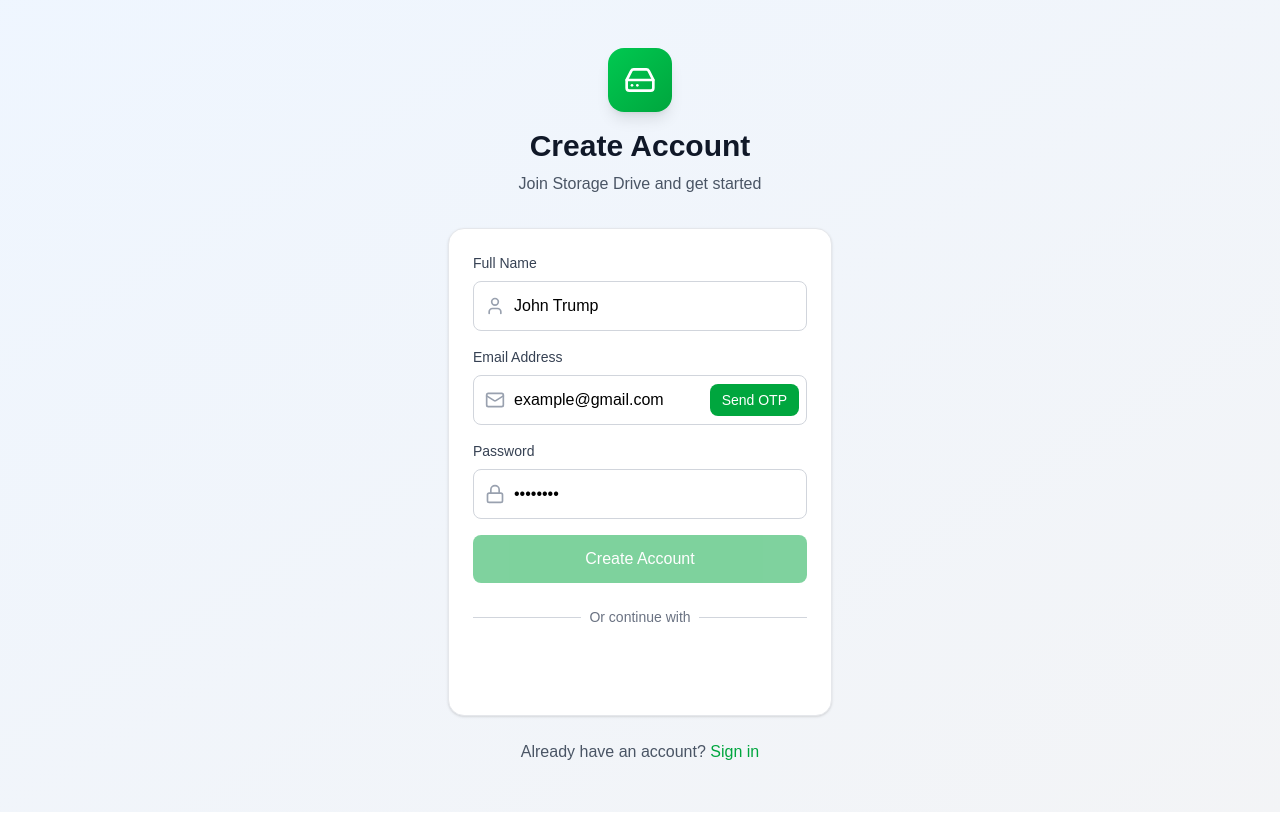
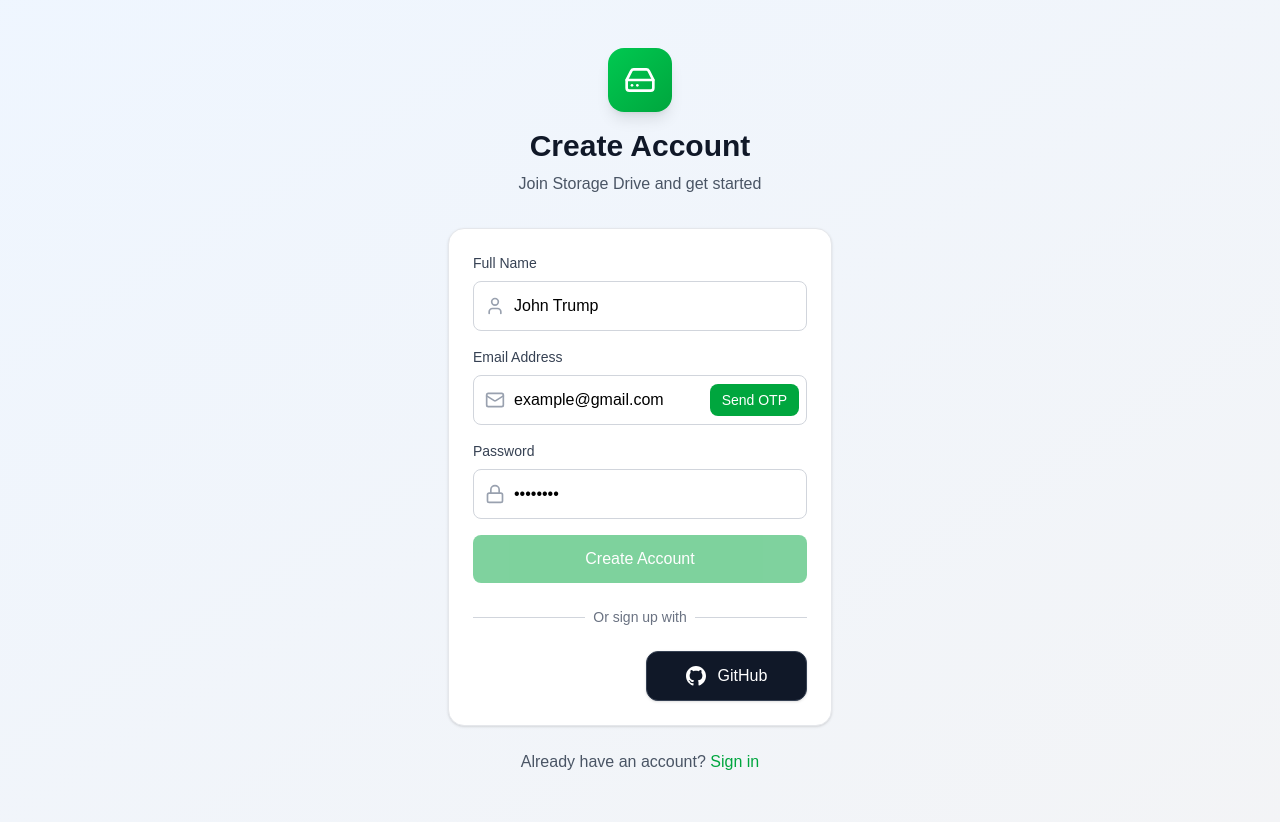
Before and after one commit to JanakBB/storage-app-frontend, a React (Vite) app: page /register in a window 1280 px wide. Built offline with nearby package versions, Linux system fonts and the light colour scheme; no server answers.

Commit message:
add login with github

```diff
--- a/src/Login.jsx
+++ b/src/Login.jsx
@@ -1,7 +1,7 @@
 import { useState } from "react";
 import { useNavigate, Link } from "react-router-dom";
 import { GoogleLogin } from "@react-oauth/google";
-import { loginWithGoogle } from "./api/authApi";
+import { loginWithGoogle, loginWithGitHub } from "./api/authApi"; // Both Google + GitHub
 import { loginUser } from "./api/userApi";
 import { HardDrive, Shield, Mail, Lock } from "lucide-react";
 
@@ -14,12 +14,14 @@
   const [isLoading, setIsLoading] = useState(false);
   const navigate = useNavigate();
 
+  // Handle input changes
   const handleChange = (e) => {
     const { name, value } = e.target;
     if (serverError) setServerError("");
     setFormData((prev) => ({ ...prev, [name]: value }));
   };
 
+  // Email + Password Login
   const handleSubmit = async (e) => {
     e.preventDefault();
     setIsLoading(true);
@@ -28,7 +30,6 @@
       if (data.error) setServerError(data.error);
       else navigate("/");
     } catch (err) {
-      console.error("Login error:", err);
       setServerError(err.response?.data?.error || "Something went wrong.");
     } finally {
       setIsLoading(false);
@@ -50,10 +51,11 @@
         <p className="text-gray-600">Sign in to your Storage Drive account</p>
       </div>
 
-      {/* Login Form */}
+      {/* Main Login Card */}
       <div className="bg-white rounded-2xl shadow-sm border border-gray-200 p-6 mb-6">
+        {/* Email + Password Form */}
         <form onSubmit={handleSubmit} className="space-y-4">
-          {/* Email Field */}
+          {/* Email */}
           <div>
             <label
               htmlFor="email"
@@ -81,7 +83,7 @@
             </div>
           </div>
 
-          {/* Password Field */}
+          {/* Password */}
           <div>
             <label
               htmlFor="password"
@@ -144,24 +146,38 @@
           </div>
         </div>
 
+        {/* Google + GitHub Buttons (Side by Side) */}
+        <div className="grid grid-cols-2 gap-3">
           {/* Google Login */}
           <div className="flex justify-center">
             <GoogleLogin
               onSuccess={async (credentialResponse) => {
                 try {
-                const data = await loginWithGoogle(
-                  credentialResponse.credential
-                );
-                if (!data.error) navigate("/");
+                  await loginWithGoogle(credentialResponse.credential);
+                  navigate("/");
                 } catch (err) {
                   console.error("Google login failed:", err);
                 }
               }}
-            onError={() => console.log("Login Failed")}
-            theme="filled_blue"
-            text="continue_with"
-            useOneTap
+              onError={() => console.log("Google Login Failed")}
+              theme="outline"
+              size="large"
+              width="100%"
+              shape="pill"
             />
+          </div>
+
+          {/* GitHub Login Button */}
+          <button
+            onClick={loginWithGitHub}
+            className="flex items-center justify-center gap-3 px-6 py-3 bg-gray-900 hover:bg-gray-800 text-white font-medium rounded-xl border border-gray-700 transition-all duration-200 shadow-sm hover:shadow-md"
+          >
+            {/* GitHub Logo */}
+            <svg className="w-5 h-5" viewBox="0 0 24 24" fill="currentColor">
+              <path d="M12 0c-6.626 0-12 5.373-12 12 0 5.302 3.438 9.8 8.207 11.387.599.111.793-.261.793-.577v-2.234c-3.338.726-4.033-1.416-4.033-1.416-.546-1.387-1.333-1.756-1.333-1.756-1.089-.745.083-.729.083-.729 1.205.084 1.839 1.237 1.839 1.237 1.07 1.834 2.807 1.304 3.492.997.107-.775.418-1.305.762-1.604-2.665-.305-5.467-1.334-5.467-5.931 0-1.311.469-2.381 1.236-3.221-.124-.303-.535-1.524.117-3.176 0 0 1.008-.322 3.301 1.23.957-.266 1.983-.399 3.003-.404 1.02.005 2.047.138 3.006.404 2.291-1.552 3.297-1.23 3.297-1.23.653 1.653.242 2.874.118 3.176.77.84 1.235 1.911 1.235 3.221 0 4.609-2.807 5.624-5.479 5.921.43.372.823 1.102.823 2.222v3.293c0 .319.192.694.801.576 4.765-1.589 8.199-6.086 8.199-11.386 0-6.627-5.373-12-12-12z" />
+            </svg>
+            GitHub
+          </button>
         </div>
       </div>
 
--- a/src/Register.jsx
+++ b/src/Register.jsx
@@ -1,7 +1,8 @@
 import { useState, useEffect } from "react";
 import { useNavigate, Link } from "react-router-dom";
 import { GoogleLogin } from "@react-oauth/google";
-import { loginWithGoogle, sendOtp, verifyOtp } from "./api/authApi";
+import { loginWithGoogle, loginWithGitHub } from "./api/authApi"; // ← GitHub added
+import { sendOtp, verifyOtp } from "./api/authApi";
 import { registerUser } from "./api/userApi";
 import {
   HardDrive,
@@ -131,7 +132,7 @@
             </div>
           </div>
 
-          {/* Email Field with OTP */}
+          {/* Email + OTP */}
           <div>
             <label className="block text-sm font-medium text-gray-700 mb-2">
               Email Address
@@ -169,15 +170,9 @@
                 )}
               </button>
             </div>
-            {serverError && (
-              <div className="flex items-center gap-2 mt-2 text-red-600 text-sm">
-                <Shield size={16} />
-                <span>{serverError}</span>
-              </div>
-            )}
           </div>
 
-          {/* OTP Verification */}
+          {/* OTP Field */}
           {otpSent && (
             <div>
               <label className="block text-sm font-medium text-gray-700 mb-2">
@@ -216,7 +211,7 @@
             </div>
           )}
 
-          {/* Password Field */}
+          {/* Password */}
           <div>
             <label className="block text-sm font-medium text-gray-700 mb-2">
               Password
@@ -238,7 +233,7 @@
             </div>
           </div>
 
-          {/* Submit Button */}
+          {/* Submit */}
           <button
             type="submit"
             disabled={!otpVerified || isSuccess}
@@ -261,24 +256,39 @@
             <div className="w-full border-t border-gray-300" />
           </div>
           <div className="relative flex justify-center text-sm">
-            <span className="px-2 bg-white text-gray-500">
-              Or continue with
-            </span>
+            <span className="px-2 bg-white text-gray-500">Or sign up with</span>
           </div>
         </div>
 
-        {/* Google Login */}
+        {/* Google + GitHub Buttons */}
+        <div className="grid grid-cols-2 gap-3">
+          {/* Google */}
           <div className="flex justify-center">
             <GoogleLogin
               onSuccess={async (credentialResponse) => {
-              const data = await loginWithGoogle(credentialResponse.credential);
+                const data = await loginWithGoogle(
+                  credentialResponse.credential
+                );
                 if (!data.error) navigate("/");
               }}
               onError={() => console.log("Login Failed")}
-            theme="filled_blue"
-            text="continue_with"
-            useOneTap
+              theme="outline"
+              size="large"
+              width="100%"
+              shape="pill"
             />
+          </div>
+
+          {/* GitHub */}
+          <button
+            onClick={loginWithGitHub}
+            className="flex items-center justify-center gap-3 px-6 py-3 bg-gray-900 hover:bg-gray-800 text-white font-medium rounded-xl border border-gray-700 transition-all duration-200 shadow-sm hover:shadow-md"
+          >
+            <svg className="w-5 h-5" viewBox="0 0 24 24" fill="currentColor">
+              <path d="M12 0c-6.626 0-12 5.373-12 12 0 5.302 3.438 9.8 8.207 11.387.599.111.793-.261.793-.577v-2.234c-3.338.726-4.033-1.416-4.033-1.416-.546-1.387-1.333-1.756-1.333-1.756-1.089-.745.083-.729.083-.729 1.205.084 1.839 1.237 1.839 1.237 1.07 1.834 2.807 1.304 3.492.997.107-.775.418-1.305.762-1.604-2.665-.305-5.467-1.334-5.467-5.931 0-1.311.469-2.381 1.236-3.221-.124-.303-.535-1.524.117-3.176 0 0 1.008-.322 3.301 1.23.957-.266 1.983-.399 3.003-.404 1.02.005 2.047.138 3.006.404 2.291-1.552 3.297-1.23 3.297-1.23.653 1.653.242 2.874.118 3.176.77.84 1.235 1.911 1.235 3.221 0 4.609-2.807 5.624-5.479 5.921.43.372.823 1.102.823 2.222v3.293c0 .319.192.694.801.576 4.765-1.589 8.199-6.086 8.199-11.386 0-6.627-5.373-12-12-12z" />
+            </svg>
+            GitHub
+          </button>
         </div>
       </div>
 
--- a/src/api/authApi.js
+++ b/src/api/authApi.js
@@ -17,3 +17,8 @@
   const { data } = await axiosWithCreds.post("/auth/google", { idToken });
   return data;
 };
+
+// GITHUB LOGIN — just redirects to backend
+export const loginWithGitHub = () => {
+  window.location.href = `${import.meta.env.VITE_BACKEND_BASE_URL}/auth/github`;
+};
```
Lines whose indentation alone changed are shown as unchanged.
